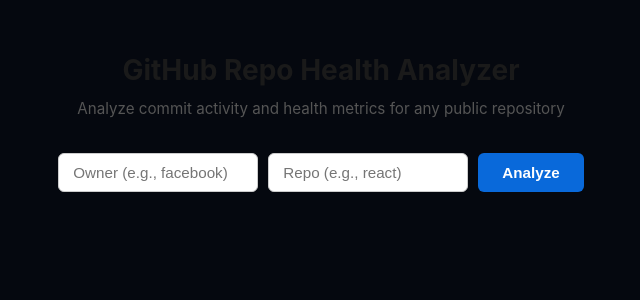
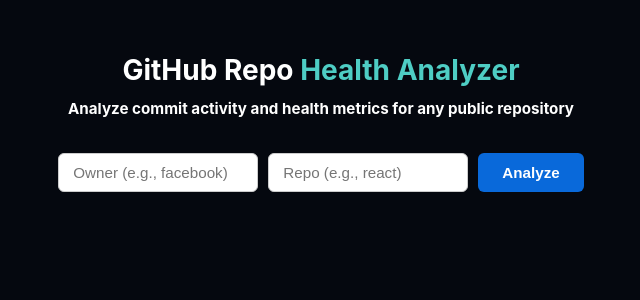
Before and after one commit to sachdeva-aarushi/github-repo-health-analyzer, a React (Vite) app in the folder frontend/: page / in a window 1280 px wide. Shown: the top 300 px of the page, without its empty margins (319-959 px from the left). Built offline with nearby package versions, Linux system fonts and the light colour scheme.

Commit message:
enhance charts

```diff
--- a/frontend/src/App.jsx
+++ b/frontend/src/App.jsx
@@ -29,7 +29,7 @@
 
     return (
         <div className="app-container">
-            <h1 className="app-title">GitHub Repo Health Analyzer</h1>
+            <h1 className="app-title">GitHub Repo <span>Health Analyzer</span></h1>
             <p className="app-subtitle">
                 Analyze commit activity and health metrics for any public repository
             </p>
--- a/frontend/src/index.css
+++ b/frontend/src/index.css
@@ -29,11 +29,17 @@
     font-weight: 700;
     text-align: center;
     margin-bottom: 4px;
+    color: #ffffff;
+}
+
+.app-title span {
+    color: #4ecdc4;
 }
 
 .app-subtitle {
     text-align: center;
-    color: #555;
+    color: #ffffff;
+    font-weight: 700;
     font-size: 0.95rem;
     margin-bottom: 32px;
 }
@@ -123,8 +129,9 @@
 /* ===== Results ===== */
 .results-title {
     font-size: 1.25rem;
-    font-weight: 600;
+    font-weight: 700;
     margin-bottom: 16px;
+    color: #f5c542;
 }
 
 /* ===== Chart Card ===== */
@@ -144,7 +151,7 @@
 .json-toggle summary {
     cursor: pointer;
     font-weight: 600;
-    color: #555;
+    color: #ffffff;
     font-size: 0.9rem;
     padding: 8px 0;
 }
```
